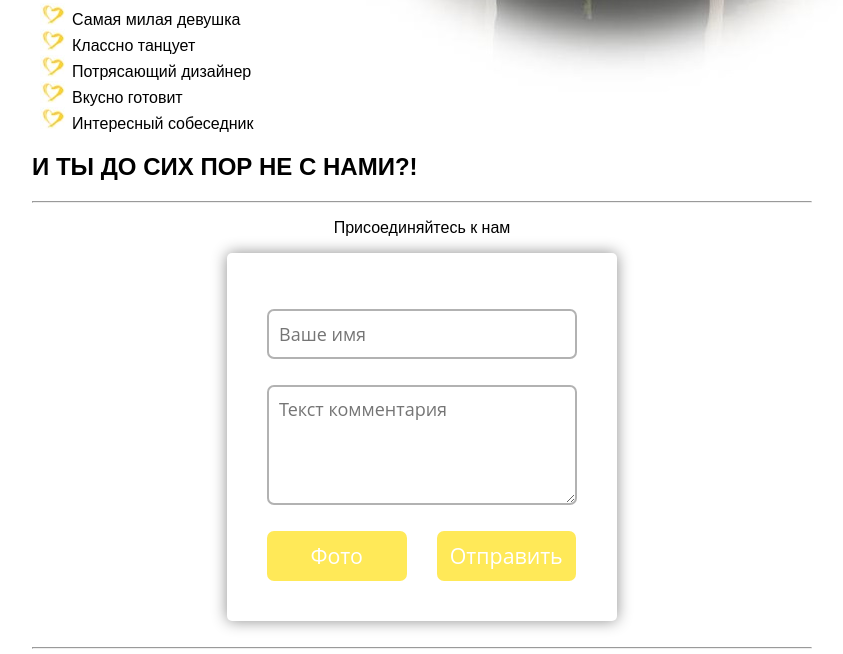
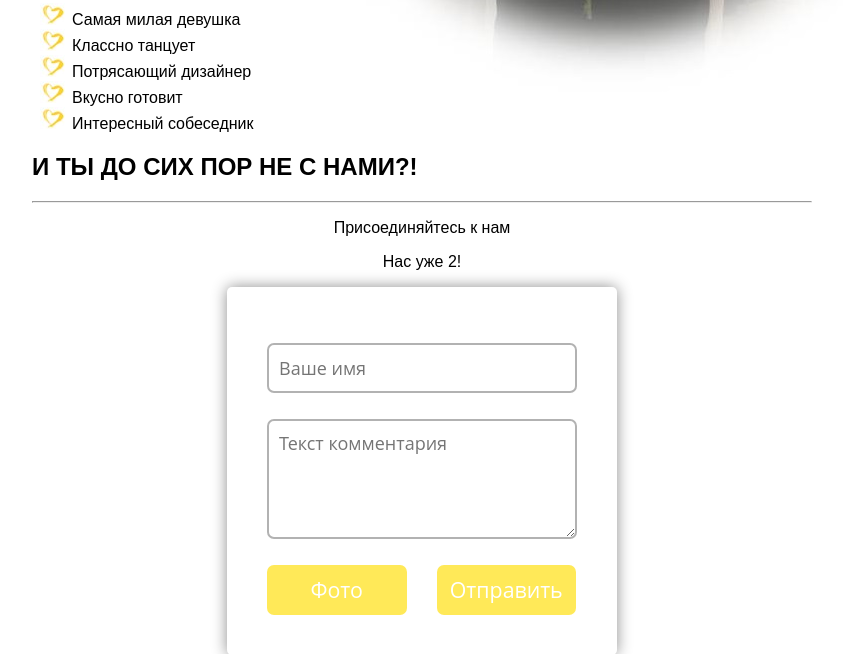
Before and after one commit to efimmaksimov/fanclub, a Django app: page / in a window 1280 px wide. Shown: the part 498-1152 px from the top of the page, without its empty margins (218-1061 px from the left). Run offline with Django 3.2, Linux system fonts and the light colour scheme; data comes from the database, SQL or seed files in the repository.

Commit message:
Update index.html

```diff
--- a/page/templates/index.html
+++ b/page/templates/index.html
@@ -28,7 +28,7 @@
 		<h2>И ТЫ ДО СИХ ПОР НЕ С НАМИ?!</h2>
 		<hr>
 		<p align='center'>Присоединяйтесь к нам</p>
-		<!--<p align='center'>Нас уже {{ counter }}!</p>-->
+		<p align='center'>Нас уже {{ counter }}!</p>
 		<form action='{% url "leave_comment" %}' method="post" enctype="multipart/form-data">
 			{% csrf_token %}
 			<p><label for="id_author_name"></label> <input type="text" class='textbox' name="author_name" maxlength="50" placeholder="Ваше имя" required id="id_author_name"></p>
```
